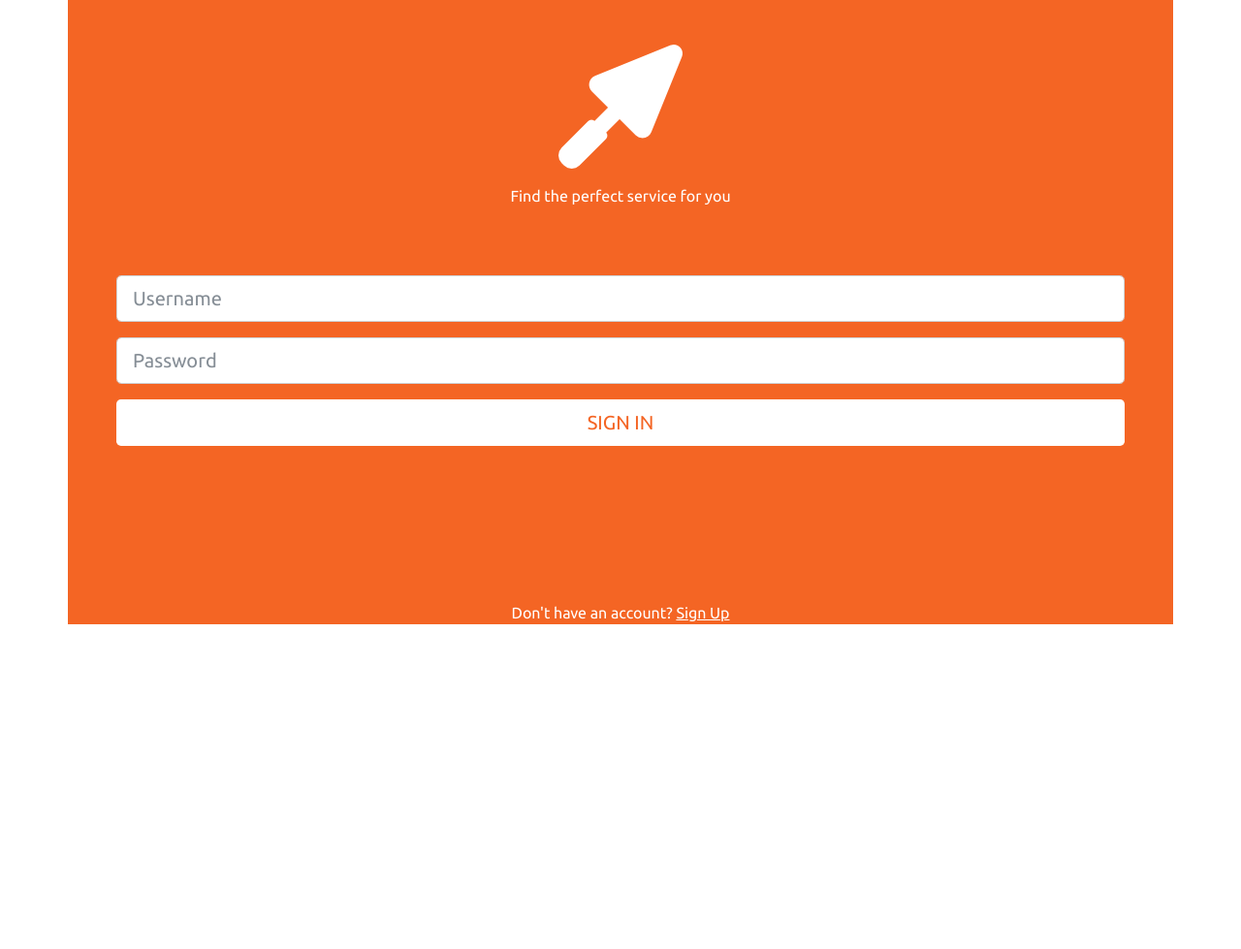
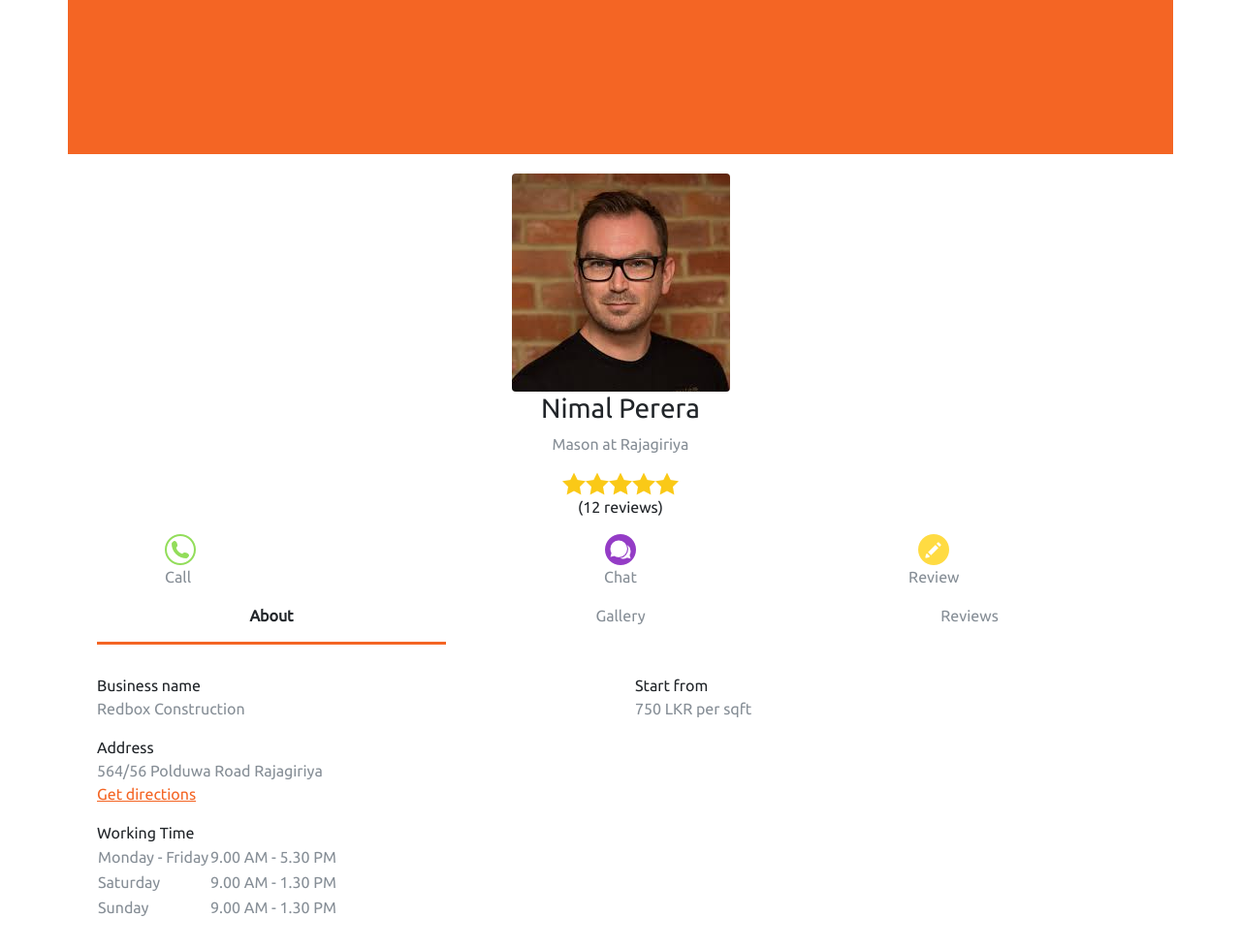
Before and after one commit to laniltee/the-good-mason-app, a React app: page / in a window 1280 px wide. Shown: the whole page at 97% size. Before the commit the page ends 800 px from the top, so only its background shows below. Built offline with nearby package versions, Linux system fonts and the light colour scheme.

Commit message:
Completed profile page

```diff
--- a/src/css/common.css
+++ b/src/css/common.css
@@ -46,3 +46,12 @@ body{
 .zeroMargin {
   margin: 0px;
 }
+
+.twoWayPadding {
+  padding-right: 30px;
+  padding-left: 30px;
+}
+
+#tabBar{
+
+}
--- a/src/js/App.js
+++ b/src/js/App.js
@@ -4,6 +4,7 @@ import {render} from 'react-dom';
 import DiscoverPage from './components/DiscoverPage/DiscoverPage'
 import FilterPage from './components/FilterPage/FilterPage'
 import LoginPage from './components/LoginPage/LoginPage'
+import ProfilePage from './components/ProfilePage/ProfilePage'
 
 import '../css/bootstrap.css'
 
@@ -20,7 +21,7 @@ export default class App extends Component {
   constructor(props) {
     super(props)
     this.state = {
-      screen: 'login'
+      screen: 'profile'
     }
 
     this.switchScreen = this.switchScreen.bind(this)
@@ -50,6 +51,12 @@ export default class App extends Component {
             <LoginPage changeScreen={() => this.switchScreen('discover')}/>
           </div>
         )
+      case 'profile':
+        return (
+          <div id={'rootApp'} className={"wrapper container"} style={appStyle}>
+            <ProfilePage changeScreen={() => this.switchScreen('discover')}/>
+          </div>
+        )
       default:
         return (
           <div id={'rootApp'} className={"wrapper container"} style={appStyle}>
--- a/src/js/components/FilterPage/FilterPage.js
+++ b/src/js/components/FilterPage/FilterPage.js
@@ -25,7 +25,7 @@ const FilterPage = (props) => (
       </div>
       <div className='col-2'>
         <span className='float-right'>
-          <img onClick={props.changeScreen} src={close}/>
+          <img onClick={props.changeScreen('discover')} src={close}/>
         </span>
       </div>
     </div>
@@ -40,8 +40,8 @@ const FilterPage = (props) => (
         <button type="button" className="btn btn-outline-warning outlinePrimaryButton">Gardeners</button>
         <button type="button" className="btn btn-outline-warning outlinePrimaryButton">Tile Work</button>
         <button type="button" className="btn btn-outline-warning outlinePrimaryButton">Tree Cutting</button>
+        <p className='text-center greyPara'>more services</p>
       </div>
-      <p className='text-center'>more services</p>
     </div>
     <div className='row' style={contentRow}>
       <h3>Rating</h3>
@@ -79,7 +79,7 @@ const FilterPage = (props) => (
       </div>
     </div>
     <div className='row' style={contentRow}>
-      <button onClick={props.changeScreen} type="button" className="btn btn-lg btn-block primaryButton">See Results</button>
+      <button onClick={props.changeScreen('discover')} type="button" className="btn btn-lg btn-block primaryButton">See Results</button>
     </div>
   </div>
 )
--- a/src/js/components/LoginPage/LoginPage.js
+++ b/src/js/components/LoginPage/LoginPage.js
@@ -10,11 +10,11 @@ const LoginPage = (props) => (
     <p className='whitePara text-center' style={{marginBottom: '70px'}}>Find the perfect service for you</p>
 
     <form className=''>
-      <div class="form-group">
-        <input type="text" class="form-control form-control-lg" id="exampleInputEmail1" aria-describedby="emailHelp" placeholder="Username"/>
+      <div className="form-group">
+        <input type="text" className="form-control form-control-lg" id="exampleInputEmail1" aria-describedby="emailHelp" placeholder="Username"/>
       </div>
-      <div class="form-group">
-        <input type="password" class="form-control form-control-lg" id="exampleInputEmail1" aria-describedby="emailHelp" placeholder="Password"/>
+      <div className="form-group">
+        <input type="password" className="form-control form-control-lg" id="exampleInputEmail1" aria-describedby="emailHelp" placeholder="Password"/>
       </div>
     </form>
     <button type="button" onClick={props.changeScreen} className="btn loginBtn btn-lg btn-block">SIGN IN</button>
--- /dev/null
+++ b/src/js/components/ProfilePage/ProfilePage.js
@@ -0,0 +1,121 @@
+import React from 'react';
+
+import star from '../DiscoverListItem/star.png'
+import profile from '../DiscoverListItem/profile.jpg'
+import review from './pen.png'
+import chat from './chat.png'
+import call from './call.png'
+
+import './profilePageStyle.css'
+
+const headerStyle = {
+  color: 'white',
+  backgroundColor: '#f46524',
+  height: "159px",
+  padding: "20px",
+  marginBottom: "20px"
+}
+
+const activeColStyle = {
+  borderBottom: "3px solid #f46524",
+  paddingBottom: "15px",
+  fontWeight: "bold"
+}
+
+const profilePicCol = {}
+
+const ProfilePage = () => (
+  <div>
+    <div style={headerStyle}>
+
+    </div>
+    <div className='row'>
+      <div className='col-4'></div>
+      <div className={'col-4 text-center'} style={profilePicCol}>
+        <img className={'img-fluid rounded'} src={profile}/>
+      </div>
+      <div className='col-4'></div>
+    </div>
+    <h3 className='text-center'>Nimal Perera</h3>
+    <p className='greyPara text-center'>Mason at Rajagiriya</p>
+    <p className='text-center zeroBottomPara'>
+      <img className={'img-fluid'} src={star}/>
+      <img className={'img-fluid'} src={star}/>
+      <img className={'img-fluid'} src={star}/>
+      <img className={'img-fluid'} src={star}/>
+      <img className={'img-fluid'} src={star}/>
+    </p>
+    <p className='text-center'>(12 reviews)</p>
+
+    <div className='row' id={'actionRow'}>
+      <div className='col'>
+        <img src={call}/>
+        <p className='greyPara'>Call</p>
+      </div>
+      <div className='col  text-center'>
+        <img src={chat}/>
+        <p className='greyPara'>Chat</p>
+      </div>
+      <div className='col text-center'>
+        <img src={review}/>
+        <p className='greyPara'>Review</p>
+      </div>
+      <p></p>
+    </div>
+
+    <div id={'tabBar'} className='row twoWayPadding zeroMargin'>
+      <div className='col text-center' style={activeColStyle}>
+        About
+      </div>
+      <div className='col text-center greyPara'>
+        Gallery
+      </div>
+      <div className='col text-center greyPara'>
+        Reviews
+      </div>
+    </div>
+
+    <div style={{padding: '30px'}}>
+      <div className='row'>
+        <div className='col'>
+          <p className='zeroBottomPara'>Business name</p>
+          <p className='greyPara'>Redbox Construction</p>
+        </div>
+        <div className='col'>
+          <p className='zeroBottomPara'>Start from</p>
+          <p className='greyPara'>750 LKR per sqft</p>
+        </div>
+      </div>
+      <div className='row'>
+        <div className='col'>
+          <p className='zeroBottomPara'>Address</p>
+          <p className='greyPara zeroBottomPara'>564/56 Polduwa Road Rajagiriya</p>
+          <p id={'directionsLink'}>Get directions </p>
+        </div>
+      </div>
+      <div className='row'>
+        <div className='col'>
+          <p className='zeroBottomPara'>Working Time</p>
+          <table className='greyPara'>
+            <tbody>
+            <tr>
+              <td>Monday - Friday</td>
+              <td>9.00 AM - 5.30 PM</td>
+            </tr>
+            <tr>
+              <td>Saturday</td>
+              <td>9.00 AM - 1.30 PM</td>
+            </tr>
+            <tr>
+              <td>Sunday</td>
+              <td>9.00 AM - 1.30 PM</td>
+            </tr>
+            </tbody>
+          </table>
+        </div>
+      </div>
+    </div>
+  </div>
+)
+
+export default ProfilePage
--- /dev/null
+++ b/src/js/components/ProfilePage/profilePageStyle.css
@@ -0,0 +1,9 @@
+#directionsLink{
+  text-decoration: underline;
+  color: #f46524;
+}
+
+#actionRow{
+  padding-left: 100px;
+  padding-right:100px;
+}
```
Also changed, not shown: src/js/components/ProfilePage/call.png (added), src/js/components/ProfilePage/chat.png (added), src/js/components/ProfilePage/pen.png (added), src/js/components/ProfilePage/whatsapp.png (added).
